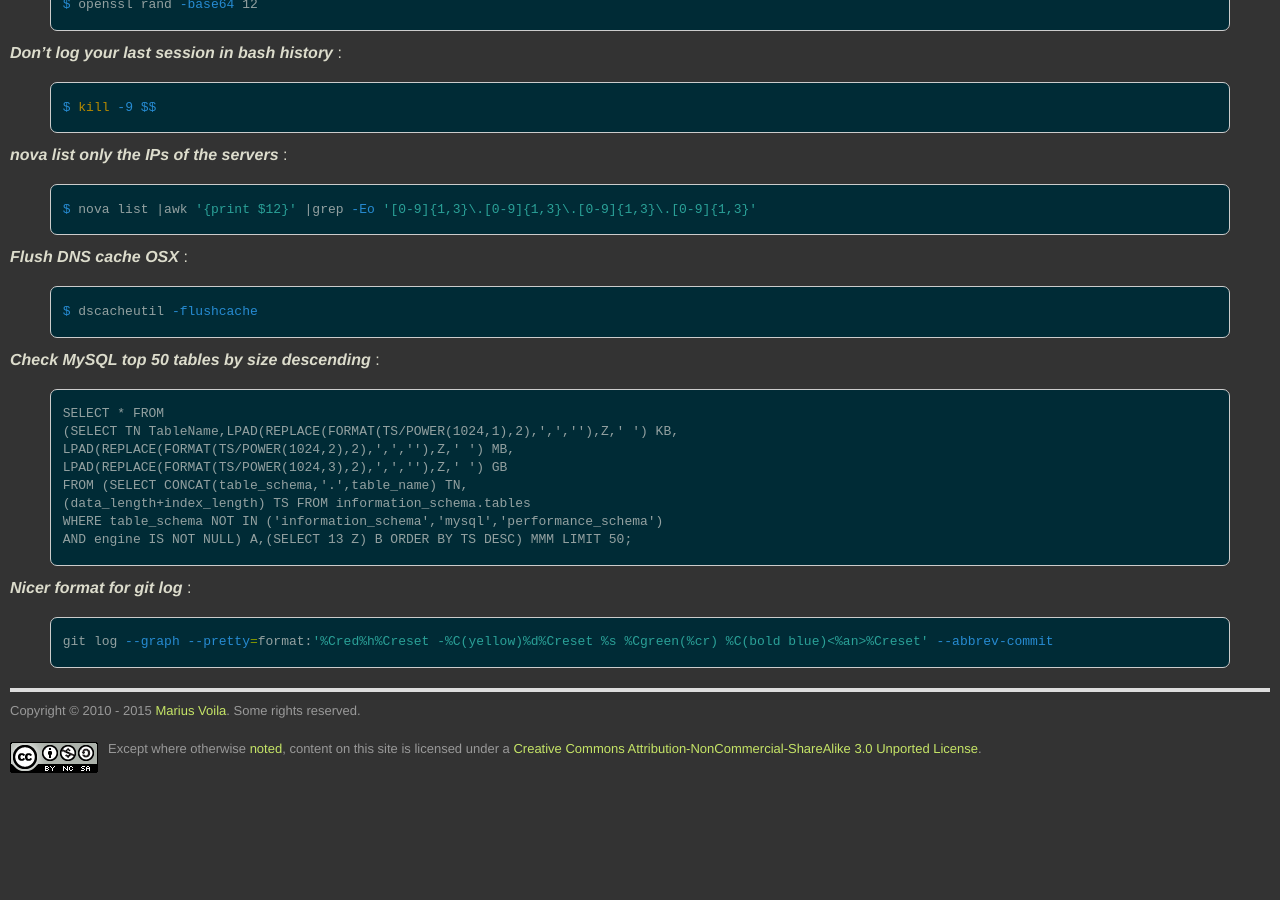
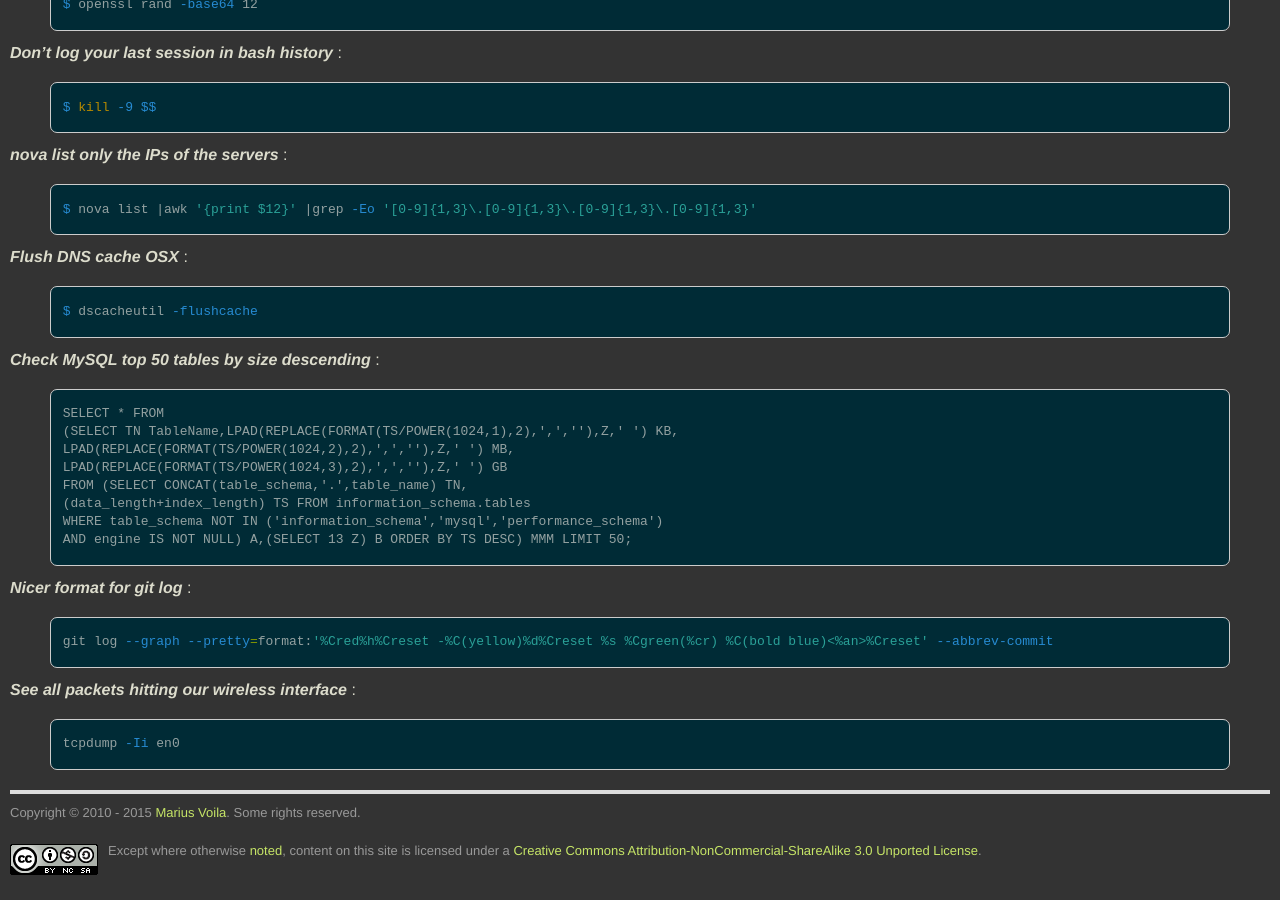
Before and after one commit to mariusv/mariusv.com, a Jekyll site: the page built from sys-magic.md, in a window 1280 px wide and 900 px high, scrolled down 661 px. Built offline with Jekyll 4.4.1, drawn with Linux system fonts in a browser that asks for light colours; some web fonts are replaced; Markdown is read by kramdown in place of the engine named in the settings; before the commit the page ends 1459 px from its top, so only the background shows below that.

Commit message:
OSX tcpdump

```diff
--- a/sys-magic.md
+++ b/sys-magic.md
@@ -69,3 +69,8 @@ AND engine IS NOT NULL) A,(SELECT 13 Z) B ORDER BY TS DESC) MMM LIMIT 50;
 {% highlight bash %}
 git log --graph --pretty=format:'%Cred%h%Creset -%C(yellow)%d%Creset %s %Cgreen(%cr) %C(bold blue)<%an>%Creset' --abbrev-commit
 {% endhighlight %}
+
+***See all packets hitting our wireless interface*** :
+{% highlight bash %}
+tcpdump -Ii en0
+{% endhighlight %}
```
